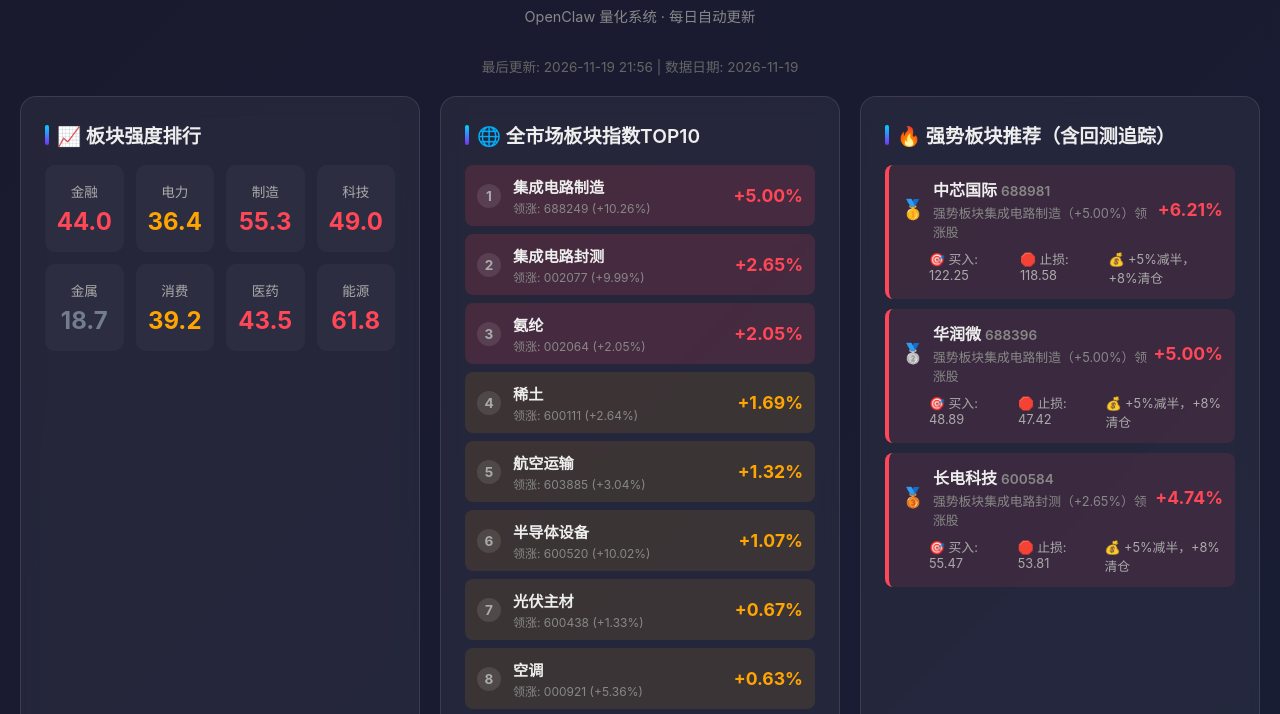
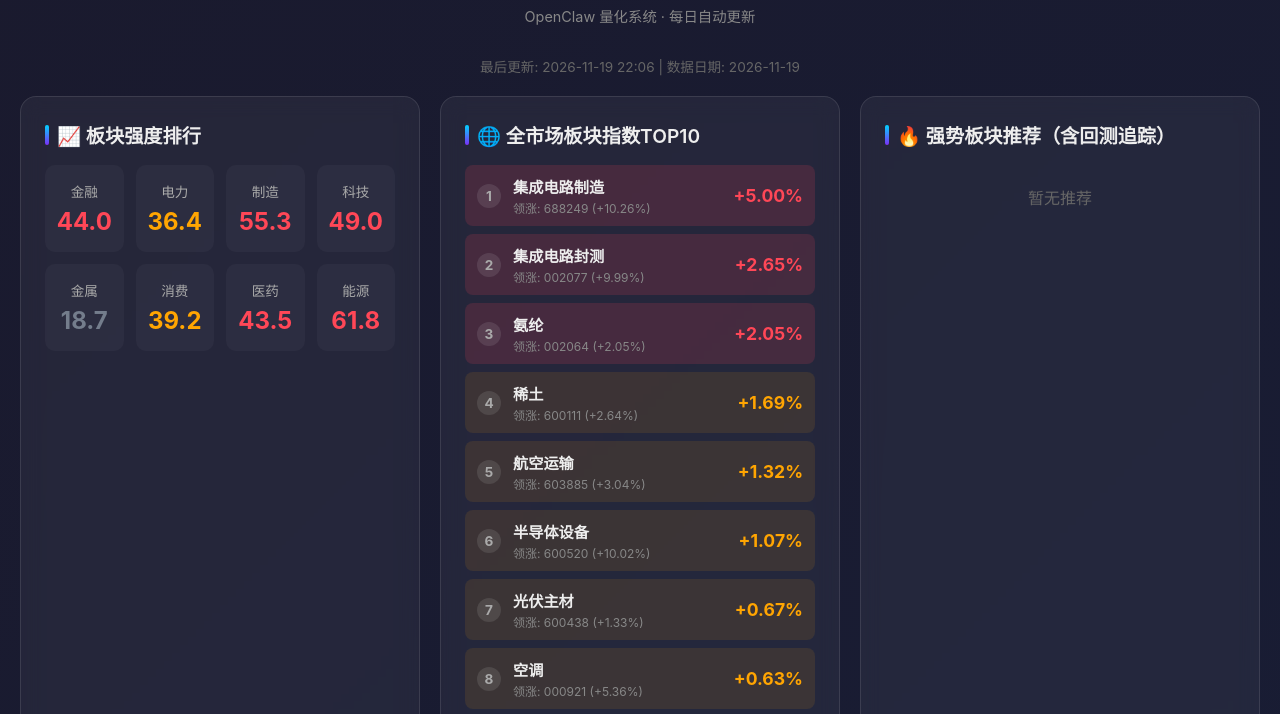
Before and after one commit to JUN988951/quant-dashboard, a plain HTML site: page index.html in a window 1280 px wide. Shown: the part 74-788 px from the top of the page. Drawn offline with nearby package versions, Linux system fonts and the light colour scheme.

Commit message:
📊 自动更新 2026-11-19 22:06

```diff
--- a/index.html
+++ b/index.html
@@ -256,7 +256,7 @@
     <div class="container">
         <h1>📊 量化交易分析看板</h1>
         <div class="subtitle">OpenClaw 量化系统 · 每日自动更新</div>
-        <div class="update-time">最后更新: 2026-11-19 21:56 | 数据日期: 2026-11-19</div>
+        <div class="update-time">最后更新: 2026-11-19 22:06 | 数据日期: 2026-11-19</div>
 
         <div class="grid">
             <!-- 板块强度 -->
@@ -388,58 +388,7 @@
             <!-- 强势板块推荐 -->
             <div class="card">
                 <div class="card-title">🔥 强势板块推荐（含回测追踪）</div>
-                <div style="display: flex; flex-direction: column; gap: 10px;">
-        <div style="padding: 12px; background: rgba(255,71,87,0.1); border-radius: 8px; border-left: 4px solid #ff4757;">
-            <div style="display: flex; align-items: center; margin-bottom: 8px;">
-                <span style="font-size: 1.2rem; margin-right: 8px;">🥇</span>
-                <div style="flex: 1;">
-                    <div style="font-weight: 600; font-size: 1rem;">中芯国际 <span style="color: #888; font-size: 0.85rem;">688981</span></div>
-                    <div style="font-size: 0.8rem; color: #888; margin-top: 2px;">强势板块集成电路制造（+5.00%）领涨股</div>
-                </div>
-                <div style="text-align: right;">
-                    <div style="font-weight: 700; color: #ff4757; font-size: 1.1rem;">+6.21%</div>
-                </div>
-            </div>
-            <div style="display: flex; gap: 16px; font-size: 0.8rem; color: #aaa; padding-left: 28px;">
-                <span>🎯 买入: 122.25</span>
-                <span>🛑 止损: 118.58</span>
-                <span>💰 +5%减半，+8%清仓</span>
-            </div>
-        </div>
-        <div style="padding: 12px; background: rgba(255,71,87,0.1); border-radius: 8px; border-left: 4px solid #ff4757;">
-            <div style="display: flex; align-items: center; margin-bottom: 8px;">
-                <span style="font-size: 1.2rem; margin-right: 8px;">🥈</span>
-                <div style="flex: 1;">
-                    <div style="font-weight: 600; font-size: 1rem;">华润微 <span style="color: #888; font-size: 0.85rem;">688396</span></div>
-                    <div style="font-size: 0.8rem; color: #888; margin-top: 2px;">强势板块集成电路制造（+5.00%）领涨股</div>
-                </div>
-                <div style="text-align: right;">
-                    <div style="font-weight: 700; color: #ff4757; font-size: 1.1rem;">+5.00%</div>
-                </div>
-            </div>
-            <div style="display: flex; gap: 16px; font-size: 0.8rem; color: #aaa; padding-left: 28px;">
-                <span>🎯 买入: 48.89</span>
-                <span>🛑 止损: 47.42</span>
-                <span>💰 +5%减半，+8%清仓</span>
-            </div>
-        </div>
-        <div style="padding: 12px; background: rgba(255,71,87,0.1); border-radius: 8px; border-left: 4px solid #ff4757;">
-            <div style="display: flex; align-items: center; margin-bottom: 8px;">
-                <span style="font-size: 1.2rem; margin-right: 8px;">🥉</span>
-                <div style="flex: 1;">
-                    <div style="font-weight: 600; font-size: 1rem;">长电科技 <span style="color: #888; font-size: 0.85rem;">600584</span></div>
-                    <div style="font-size: 0.8rem; color: #888; margin-top: 2px;">强势板块集成电路封测（+2.65%）领涨股</div>
-                </div>
-                <div style="text-align: right;">
-                    <div style="font-weight: 700; color: #ff4757; font-size: 1.1rem;">+4.74%</div>
-                </div>
-            </div>
-            <div style="display: flex; gap: 16px; font-size: 0.8rem; color: #aaa; padding-left: 28px;">
-                <span>🎯 买入: 55.47</span>
-                <span>🛑 止损: 53.81</span>
-                <span>💰 +5%减半，+8%清仓</span>
-            </div>
-        </div></div>
+                <div style="text-align:center; color:#666; padding:20px;">暂无推荐</div>
             </div>
 
             <!-- 趋势信号 -->
```
